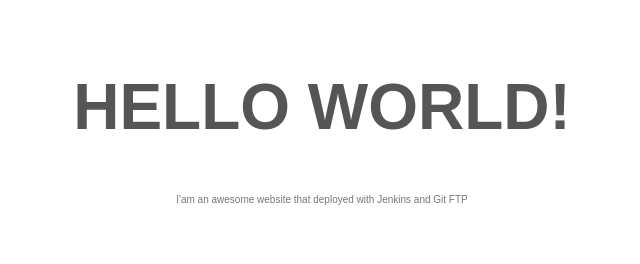
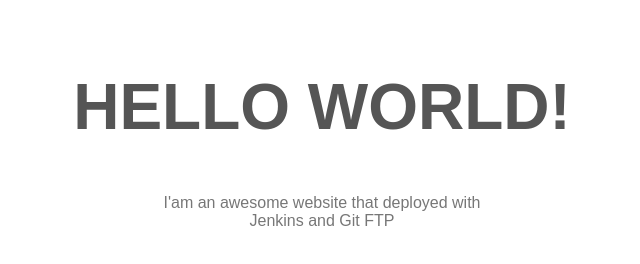
Before and after one commit to rizalibnu/test, a plain HTML site: page index.html in a window 1280 px wide. Shown: the whole page, without its empty margins (318-958 px from the left). Drawn offline with Linux system fonts and the light colour scheme.

Commit message:
Update index.html

```diff
--- a/index.html
+++ b/index.html
@@ -4,7 +4,7 @@
     <meta http-equiv="Content-Type" content="text/html; charset=UTF-8"/>
     <meta name="description" content="This is a default index page for a new domain."/>
     <style type="text/css">
-        body {font-size:10px; color:#777777; font-family:arial; text-align:center;}
+        body {font-size:16px; color:#777777; font-family:arial; text-align:center;}
         h1 {font-size:64px; color:#555555; margin: 70px 0 50px 0;}
         p {width:320px; text-align:center; margin-left:auto;margin-right:auto; margin-top: 30px }
         div {width:320px; text-align:center; margin-left:auto;margin-right:auto;}
```
